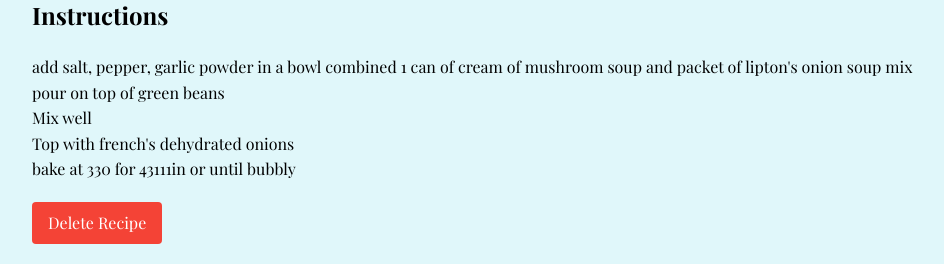
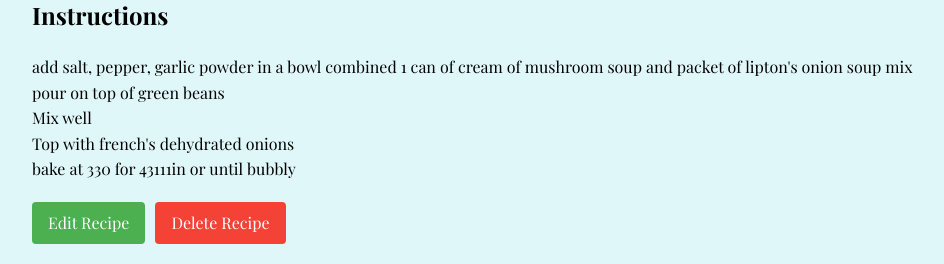
Before and after one commit to Calbest12/CIS298_FinalProject, a Django app: page /recipe/8/ in a window 1280 px wide. Shown: the part 850-1114 px from the top of the page, without its empty margins (8-952 px from the left). Run offline with Django 5.2, Linux system fonts and the light colour scheme; a user stored in the database is signed in; data comes from the database, SQL or seed files in the repository; both versions use the stored data as it was after the commit.

Commit message:
Edit Recipe Commit
various file fixes - implementing the ability to edit recipes

```diff
--- a/recipe-sharing-platform/recipes/templates/recipes/recipe_detail_local.html
+++ b/recipe-sharing-platform/recipes/templates/recipes/recipe_detail_local.html
@@ -14,7 +14,8 @@
     <p>{{ recipe.instructions|linebreaks }}</p>
 
     {% if user == recipe.author %}
-    <div style="margin-top: 20px;">
+    <div style="margin-top: 20px; display: flex; gap: 10px;">
+        <a href="{% url 'recipe-edit' recipe.id %}" class="btn" style="background-color: #4CAF50;">Edit Recipe</a>
         <a href="{% url 'recipe-delete' recipe.id %}" class="btn" style="background-color: #f44336;">Delete Recipe</a>
     </div>
     {% endif %}
--- a/recipe-sharing-platform/recipes/templates/recipes/recipe_my_list.html
+++ b/recipe-sharing-platform/recipes/templates/recipes/recipe_my_list.html
@@ -14,6 +14,7 @@
                 <p><em>{{ recipe.created_at|date:"M d, Y" }}</em></p>
                 <div style="display: flex; justify-content: space-between; margin-top: 10px;">
                     <a href="{% url 'recipe-detail-local' recipe.id %}" class="btn">View</a>
+                    <a href="{% url 'recipe-edit' recipe.id %}" class="btn" style="background-color: #4CAF50;">Edit</a>
                     <a href="{% url 'recipe-delete' recipe.id %}" class="btn" style="background-color: #f44336;">Delete</a>
                 </div>
             </div>
--- a/recipe-sharing-platform/recipes/urls.py
+++ b/recipe-sharing-platform/recipes/urls.py
@@ -21,4 +21,5 @@ urlpatterns = [
     path('my-recipes/', my_recipes, name='recipe-my-list'),
     path('recipe/<int:pk>/', views.recipe_detail_local, name='recipe-detail-local'),
     path('recipe/<int:pk>/delete/', views.recipe_delete, name='recipe-delete'),
+    path('recipe/<int:pk>/edit/', views.recipe_edit, name='recipe-edit'),
 ]
--- a/recipe-sharing-platform/recipes/views.py
+++ b/recipe-sharing-platform/recipes/views.py
@@ -64,6 +64,27 @@ def recipe_delete(request, pk):
         return redirect('recipe-my-list')
 
     return render(request, 'recipes/recipe_delete.html', {'recipe': recipe})
+
+
+@login_required
+def recipe_edit(request, pk):
+    recipe = get_object_or_404(Recipe, pk=pk)
+
+    # Check if the logged-in user is the owner of the recipe
+    if recipe.author != request.user:
+        messages.error(request, "You don't have permission to edit this recipe.")
+        return redirect('recipe-my-list')
+
+    if request.method == 'POST':
+        form = RecipeForm(request.POST, request.FILES, instance=recipe)
+        if form.is_valid():
+            form.save()
+            messages.success(request, f"Recipe '{recipe.title}' has been updated.")
+            return redirect('recipe-detail-local', pk=recipe.pk)
+    else:
+        form = RecipeForm(instance=recipe)
+
+    return render(request, 'recipes/recipe_edit.html', {'form': form, 'recipe': recipe})
 
 
 def search_recipes(request):
```
Also changed, not shown: recipe-sharing-platform/recipes/templates/recipes/recipe_edit.html (added, +13 -0 lines), recipe-sharing-platform/db.sqlite3.
